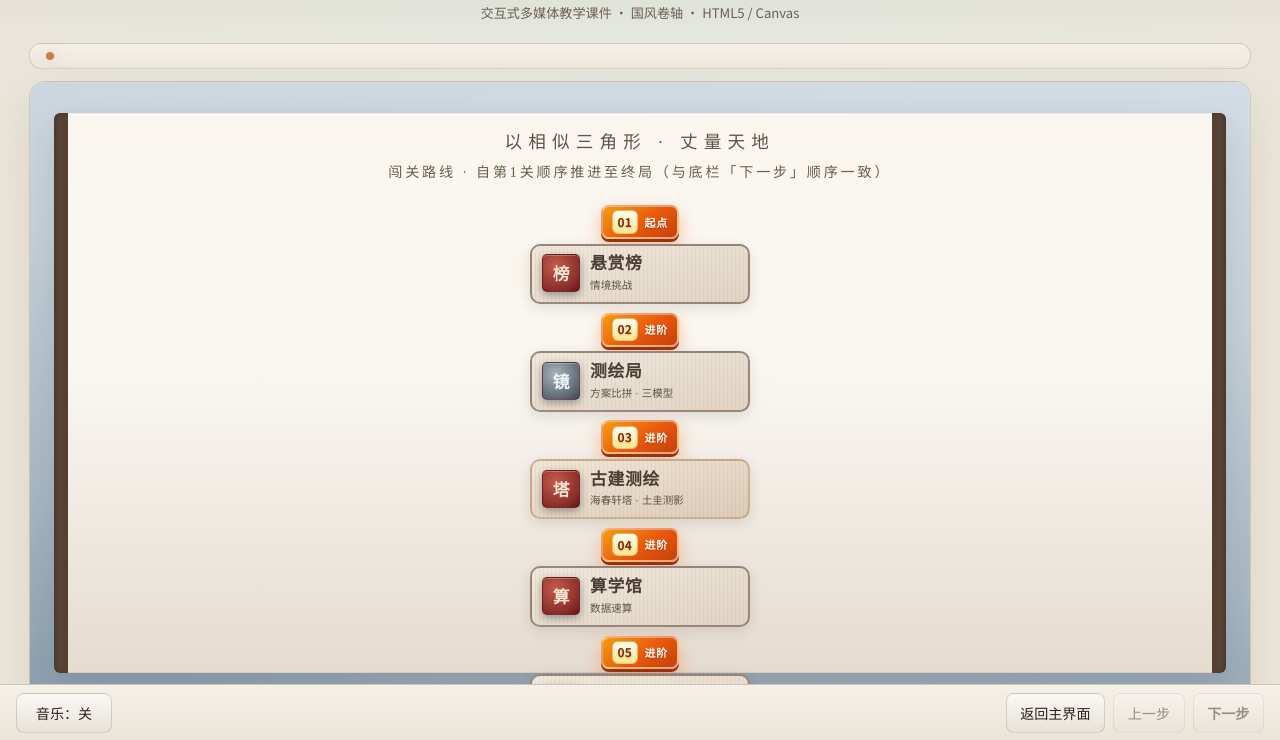
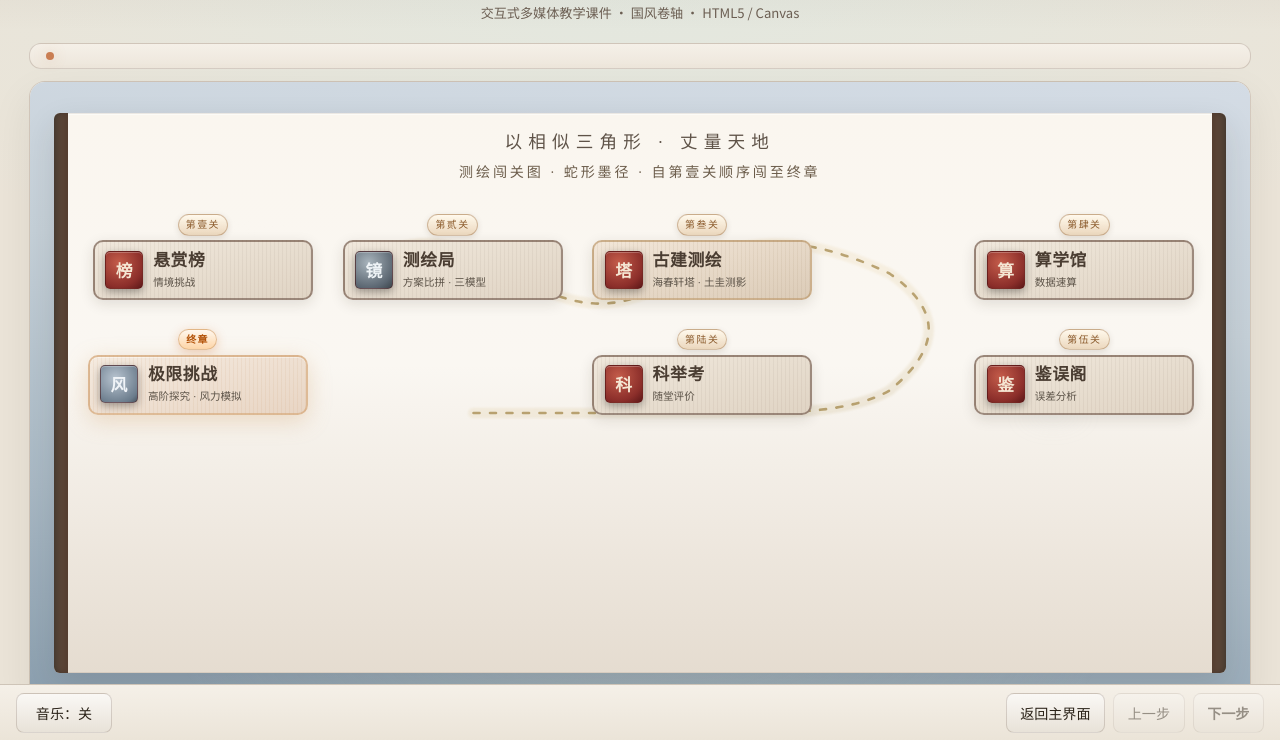
Before and after one commit to huangzeyu521/similar-triangles-courseware, a website: page index.html in a window 1280 px wide. Shown: the part 60-800 px from the top of the page. Drawn offline with Linux system fonts and the light colour scheme; a web font is replaced by a local one.

Commit message:
feat(首页): 七关蛇形顺序排版与墨径 SVG 对齐（1→4 顶行，5→7 底行折返）
Made-with: Cursor

```diff
--- a/index.html
+++ b/index.html
@@ -42,42 +42,49 @@
               <div class="scroll-paper-edge scroll-paper-edge--right" aria-hidden="true"></div>
               <div class="scroll-inner scroll-inner--quest">
                 <p class="scroll-tagline font-serif">以相似三角形 · 丈量天地</p>
-                <p class="quest-map-subtitle">闯关路线 · 自第1关顺序推进至终局（与底栏「下一步」顺序一致）</p>
-                <!-- 线性关卡塔：自上而下 1→7，中央能量轨（与 main.js ORDER 一致） -->
-                <div class="quest-map quest-map--ladder" role="navigation" aria-label="测绘闯关路线：顺序关卡">
-                  <svg class="quest-path-ink" viewBox="0 0 100 100" preserveAspectRatio="none" aria-hidden="true">
+                <p class="quest-map-subtitle">测绘闯关图 · 蛇形墨径 · 自第壹关顺序闯至终章</p>
+                <!-- 闯关路线：蛇形折返（顶行 1→4 → 底行 5→7）；墨线轨迹与关卡编号一致 -->
+                <div class="quest-map" role="navigation" aria-label="测绘闯关路线">
+                  <svg class="quest-path-ink" viewBox="0 0 1000 400" preserveAspectRatio="xMidYMid meet" aria-hidden="true">
                     <defs>
-                      <linearGradient id="questSpineGrad" x1="0%" y1="0%" x2="0%" y2="100%">
-                        <stop offset="0%" stop-color="#fbbf24" stop-opacity="0.95" />
-                        <stop offset="45%" stop-color="#ea580c" stop-opacity="0.9" />
-                        <stop offset="100%" stop-color="#dc2626" stop-opacity="0.85" />
+                      <linearGradient id="questInkGrad" x1="0%" y1="0%" x2="100%" y2="100%">
+                        <stop offset="0%" stop-color="#a67c2d" stop-opacity="0.55" />
+                        <stop offset="50%" stop-color="#d4a84b" stop-opacity="0.45" />
+                        <stop offset="100%" stop-color="#8b6914" stop-opacity="0.5" />
                       </linearGradient>
-                      <filter id="questSpineGlow" x="-50%" y="-5%" width="200%" height="110%">
-                        <feGaussianBlur in="SourceGraphic" stdDeviation="1.2" result="b" />
-                        <feMerge>
-                          <feMergeNode in="b" />
-                          <feMergeNode in="SourceGraphic" />
-                        </feMerge>
+                      <filter id="questInkBlur" x="-20%" y="-20%" width="140%" height="140%">
+                        <feGaussianBlur in="SourceGraphic" stdDeviation="1.2" />
                       </filter>
                     </defs>
-                    <line
-                      class="quest-spine-line"
-                      x1="50"
-                      y1="1"
-                      x2="50"
-                      y2="99"
-                      stroke="url(#questSpineGrad)"
-                      stroke-width="5"
+                    <!-- 主墨径：折线模拟山径闯关 -->
+                    <path
+                      class="quest-path-glow"
+                      d="M 111 102 C 180 48 250 48 333 102 S 480 155 556 102 S 720 48 833 102 C 895 145 910 195 833 258 C 780 288 700 288 611 288 C 480 288 380 288 278 288"
+                      fill="none"
+                      stroke="url(#questInkGrad)"
+                      stroke-width="14"
                       stroke-linecap="round"
-                      filter="url(#questSpineGlow)"
-                      opacity="0.72"
+                      stroke-linejoin="round"
+                      opacity="0.22"
+                      filter="url(#questInkBlur)"
+                    />
+                    <path
+                      class="quest-path-line"
+                      d="M 111 102 C 180 48 250 48 333 102 S 480 155 556 102 S 720 48 833 102 C 895 145 910 195 833 258 C 780 288 700 288 611 288 C 480 288 380 288 278 288"
+                      fill="none"
+                      stroke="#9a7b38"
+                      stroke-width="3.5"
+                      stroke-linecap="round"
+                      stroke-linejoin="round"
+                      stroke-dasharray="8 14"
+                      opacity="0.65"
                     />
                   </svg>
                   <div class="quest-floating quest-floating--a" aria-hidden="true"></div>
                   <div class="quest-floating quest-floating--b" aria-hidden="true"></div>
 
-                  <div class="map-node map-node--1" data-stage="1">
-                    <span class="map-step-badge"><span class="map-step-idx">01</span> 起点</span>
+                  <div class="map-node map-node--1">
+                    <span class="map-step-badge">第壹关</span>
                     <button type="button" class="nav-slip nav-slip--bamboo nav-slip--map" data-target="challenge" data-ancient="悬赏榜">
                       <span class="nav-slip-row">
                         <span class="nav-slip-seal" aria-hidden="true">榜</span>
@@ -88,8 +95,8 @@
                       </span>
                     </button>
                   </div>
-                  <div class="map-node map-node--2" data-stage="2">
-                    <span class="map-step-badge"><span class="map-step-idx">02</span> 进阶</span>
+                  <div class="map-node map-node--2">
+                    <span class="map-step-badge">第贰关</span>
                     <button type="button" class="nav-slip nav-slip--bamboo nav-slip--map" data-target="lab" data-ancient="测绘局">
                       <span class="nav-slip-row">
                         <span class="nav-slip-seal nav-slip-seal--mirror" aria-hidden="true">镜</span>
@@ -100,8 +107,8 @@
                       </span>
                     </button>
                   </div>
-                  <div class="map-node map-node--3" data-stage="3">
-                    <span class="map-step-badge"><span class="map-step-idx">03</span> 进阶</span>
+                  <div class="map-node map-node--3">
+                    <span class="map-step-badge">第叁关</span>
                     <button type="button" class="nav-slip nav-slip--bamboo nav-slip--heritage nav-slip--map" data-target="heritage" data-ancient="古建测绘">
                       <span class="nav-slip-row">
                         <span class="nav-slip-seal" aria-hidden="true">塔</span>
@@ -112,8 +119,8 @@
                       </span>
                     </button>
                   </div>
-                  <div class="map-node map-node--4" data-stage="4">
-                    <span class="map-step-badge"><span class="map-step-idx">04</span> 进阶</span>
+                  <div class="map-node map-node--4">
+                    <span class="map-step-badge">第肆关</span>
                     <button type="button" class="nav-slip nav-slip--bamboo nav-slip--map" data-target="calc" data-ancient="算学馆">
                       <span class="nav-slip-row">
                         <span class="nav-slip-seal" aria-hidden="true">算</span>
@@ -124,8 +131,8 @@
                       </span>
                     </button>
                   </div>
-                  <div class="map-node map-node--5" data-stage="5">
-                    <span class="map-step-badge"><span class="map-step-idx">05</span> 进阶</span>
+                  <div class="map-node map-node--5">
+                    <span class="map-step-badge">第伍关</span>
                     <button type="button" class="nav-slip nav-slip--bamboo nav-slip--map" data-target="error" data-ancient="鉴误阁">
                       <span class="nav-slip-row">
                         <span class="nav-slip-seal" aria-hidden="true">鉴</span>
@@ -136,8 +143,8 @@
                       </span>
                     </button>
                   </div>
-                  <div class="map-node map-node--6" data-stage="6">
-                    <span class="map-step-badge"><span class="map-step-idx">06</span> 进阶</span>
+                  <div class="map-node map-node--6">
+                    <span class="map-step-badge">第陆关</span>
                     <button type="button" class="nav-slip nav-slip--bamboo nav-slip--map" data-target="quiz" data-ancient="科举考">
                       <span class="nav-slip-row">
                         <span class="nav-slip-seal" aria-hidden="true">科</span>
@@ -148,8 +155,8 @@
                       </span>
                     </button>
                   </div>
-                  <div class="map-node map-node--7 map-node--boss" data-stage="7">
-                    <span class="map-step-badge map-step-badge--boss"><span class="map-step-idx">07</span> 终局</span>
+                  <div class="map-node map-node--7 map-node--boss">
+                    <span class="map-step-badge map-step-badge--boss">终章</span>
                     <button type="button" class="nav-slip nav-slip--bamboo nav-slip--extreme nav-slip--map" data-target="extreme" data-ancient="极限挑战">
                       <span class="nav-slip-row">
                         <span class="nav-slip-seal nav-slip-seal--wind" aria-hidden="true">风</span>
--- a/style.css
+++ b/style.css
@@ -1384,19 +1384,19 @@ body.theme-guofeng {
   font-family: var(--font-serif);
 }
 
-/* ========== 测绘闯关图：线性关卡塔（顺序 1→7，对齐 main.js ORDER） ========== */
-.theme-guofeng .quest-map--ladder {
+/* ========== 测绘闯关图：墨径 + 非线性关卡 ========== */
+.theme-guofeng .quest-map {
   position: relative;
   z-index: 2;
-  display: flex;
-  flex-direction: column;
+  display: grid;
+  grid-template-columns: repeat(9, minmax(0, 1fr));
+  grid-template-rows: repeat(4, auto);
+  gap: 0.35rem 0.5rem;
   align-items: center;
-  gap: 0.55rem;
+  justify-items: center;
   width: 100%;
-  max-width: 22rem;
-  margin: 0 auto;
-  min-height: auto;
-  padding: 0.5rem 0.35rem 1rem;
+  min-height: 300px;
+  padding: 0.35rem 0 0.85rem;
 }
 
 .theme-guofeng .quest-path-ink {
@@ -1420,23 +1420,23 @@ body.theme-guofeng {
   z-index: 0;
 }
 
-.theme-guofeng .quest-map--ladder .quest-floating--a {
-  width: 100px;
+.theme-guofeng .quest-floating--a {
+  width: 120px;
+  height: 48px;
+  left: 8%;
+  top: 12%;
+  background: radial-gradient(ellipse, rgba(255, 255, 255, 0.5), transparent 70%);
+  filter: blur(12px);
+  animation: questFloat 8s ease-in-out infinite;
+}
+
+.theme-guofeng .quest-floating--b {
+  width: 90px;
   height: 40px;
-  left: 4%;
-  top: 8%;
-  background: radial-gradient(ellipse, rgba(251, 191, 36, 0.35), transparent 70%);
-  filter: blur(14px);
-  animation: questFloat 8s ease-in-out infinite;
-}
-
-.theme-guofeng .quest-map--ladder .quest-floating--b {
-  width: 80px;
-  height: 36px;
-  right: 4%;
-  bottom: 10%;
-  background: radial-gradient(ellipse, rgba(248, 113, 113, 0.22), transparent 70%);
-  filter: blur(12px);
+  right: 10%;
+  bottom: 18%;
+  background: radial-gradient(ellipse, rgba(200, 210, 220, 0.4), transparent 70%);
+  filter: blur(10px);
   animation: questFloat 10s ease-in-out infinite reverse;
 }
 
@@ -1461,55 +1461,25 @@ body.theme-guofeng {
   gap: 0.28rem;
 }
 
-.theme-guofeng .quest-map--ladder .map-step-badge {
-  display: inline-flex;
-  align-items: center;
-  gap: 0.4rem;
-  font-size: 0.68rem;
+.theme-guofeng .map-step-badge {
+  font-size: 0.62rem;
+  letter-spacing: 0.15em;
+  color: #8b5a2b;
+  font-family: var(--font-serif);
+  background: linear-gradient(180deg, rgba(255, 248, 235, 0.95), rgba(232, 210, 180, 0.85));
+  border: 1px solid rgba(139, 90, 43, 0.35);
+  padding: 0.12rem 0.45rem;
+  border-radius: 999px;
+  box-shadow: 0 2px 6px rgba(60, 40, 20, 0.12);
+  white-space: nowrap;
+}
+
+.theme-guofeng .map-step-badge--boss {
+  color: #b45309;
+  border-color: rgba(212, 165, 116, 0.65);
+  background: linear-gradient(180deg, #fff7ed, #fed7aa);
   font-weight: 700;
-  letter-spacing: 0.08em;
-  color: #fff;
-  font-family: var(--font-ui);
-  background: linear-gradient(145deg, #f59e0b 0%, #ea580c 55%, #c2410c 100%);
-  border: 2px solid rgba(255, 255, 255, 0.45);
-  padding: 0.2rem 0.55rem 0.22rem;
-  border-radius: 8px;
-  box-shadow:
-    0 3px 0 #9a3412,
-    0 8px 18px rgba(234, 88, 12, 0.35);
-  white-space: nowrap;
-  text-shadow: 0 1px 2px rgba(0, 0, 0, 0.2);
-}
-
-.theme-guofeng .quest-map--ladder .map-step-idx {
-  display: inline-flex;
-  align-items: center;
-  justify-content: center;
-  min-width: 1.65rem;
-  padding: 0.08rem 0.2rem;
-  font-size: 0.75rem;
-  font-weight: 800;
-  font-variant-numeric: tabular-nums;
-  letter-spacing: 0.02em;
-  color: #7c2d12;
-  background: linear-gradient(180deg, #fffbeb, #fde68a);
-  border-radius: 6px;
-  border: 1px solid rgba(180, 83, 9, 0.35);
-}
-
-.theme-guofeng .quest-map--ladder .map-step-badge--boss {
-  background: linear-gradient(145deg, #ef4444 0%, #b91c1c 50%, #7f1d1d 100%);
-  border-color: rgba(254, 202, 202, 0.55);
-  box-shadow:
-    0 3px 0 #7f1d1d,
-    0 10px 24px rgba(220, 38, 38, 0.4);
   animation: bossPulse 2.8s ease-in-out infinite;
-}
-
-.theme-guofeng .quest-map--ladder .map-step-badge--boss .map-step-idx {
-  color: #7f1d1d;
-  background: linear-gradient(180deg, #fef2f2, #fecaca);
-  border-color: rgba(185, 28, 28, 0.45);
 }
 
 @keyframes bossPulse {
@@ -1522,14 +1492,47 @@ body.theme-guofeng {
   }
 }
 
-/* 线性关卡：仅保留 DOM 顺序，不再使用网格坐标（避免凌乱折线） */
-.theme-guofeng .quest-map--ladder .map-node--boss .nav-slip--map {
+/* 七关坐标：蛇形路线 — 第壹～肆关顶行从左到右；第伍～终章底行从右到左（5→6→7） */
+.theme-guofeng .map-node--1 {
+  grid-column: 1 / 3;
+  grid-row: 1;
+  justify-self: center;
+  margin-left: 0;
+}
+.theme-guofeng .map-node--2 {
+  grid-column: 3 / 5;
+  grid-row: 1;
+}
+.theme-guofeng .map-node--3 {
+  grid-column: 5 / 7;
+  grid-row: 1;
+}
+.theme-guofeng .map-node--4 {
+  grid-column: 7 / 10;
+  grid-row: 1;
+  justify-self: end;
+  margin-right: 0.2rem;
+}
+.theme-guofeng .map-node--5 {
+  grid-column: 7 / 10;
+  grid-row: 2;
+  justify-self: end;
+  margin-right: 0.2rem;
+}
+.theme-guofeng .map-node--6 {
+  grid-column: 5 / 7;
+  grid-row: 2;
+}
+.theme-guofeng .map-node--7 {
+  grid-column: 1 / 5;
+  grid-row: 2;
+  justify-self: start;
+  margin-left: 0.35rem;
+}
+
+.theme-guofeng .map-node--boss .nav-slip--map {
   border-width: 2px;
   box-shadow: 0 6px 22px rgba(212, 165, 116, 0.35), inset 0 1px 0 rgba(255, 255, 255, 0.4);
-}
-
-.theme-guofeng .quest-map--ladder .nav-slip--map {
-  max-width: 100%;
 }
 
 .theme-guofeng .nav-slip--map {
@@ -1773,15 +1776,31 @@ body.theme-guofeng {
   margin-top: 0.5rem;
 }
 
-/* 窄屏：关卡塔已为单列，仅微调能量轨对比度 */
+/* 窄屏：闯关图改为单列「登山径」，仍保留墨线背景 */
 @media (max-width: 900px) {
-  .theme-guofeng .quest-map--ladder {
-    max-width: min(100%, 20rem);
-    padding-left: 0.25rem;
-    padding-right: 0.25rem;
-  }
-  .theme-guofeng .quest-map--ladder .quest-path-ink {
-    opacity: 0.5;
+  .theme-guofeng .quest-map {
+    grid-template-columns: 1fr;
+    grid-template-rows: auto;
+    gap: 0.55rem;
+    min-height: auto;
+    padding-bottom: 1rem;
+  }
+  .theme-guofeng .quest-path-ink {
+    opacity: 0.35;
+  }
+  .theme-guofeng .map-node--1,
+  .theme-guofeng .map-node--2,
+  .theme-guofeng .map-node--3,
+  .theme-guofeng .map-node--4,
+  .theme-guofeng .map-node--5,
+  .theme-guofeng .map-node--6,
+  .theme-guofeng .map-node--7 {
+    grid-column: 1 / -1;
+    grid-row: auto;
+    justify-self: center;
+    margin-left: 0;
+    margin-right: 0;
+    max-width: min(100%, 340px);
   }
 }
 
```
Also changed, not shown: README.md.
